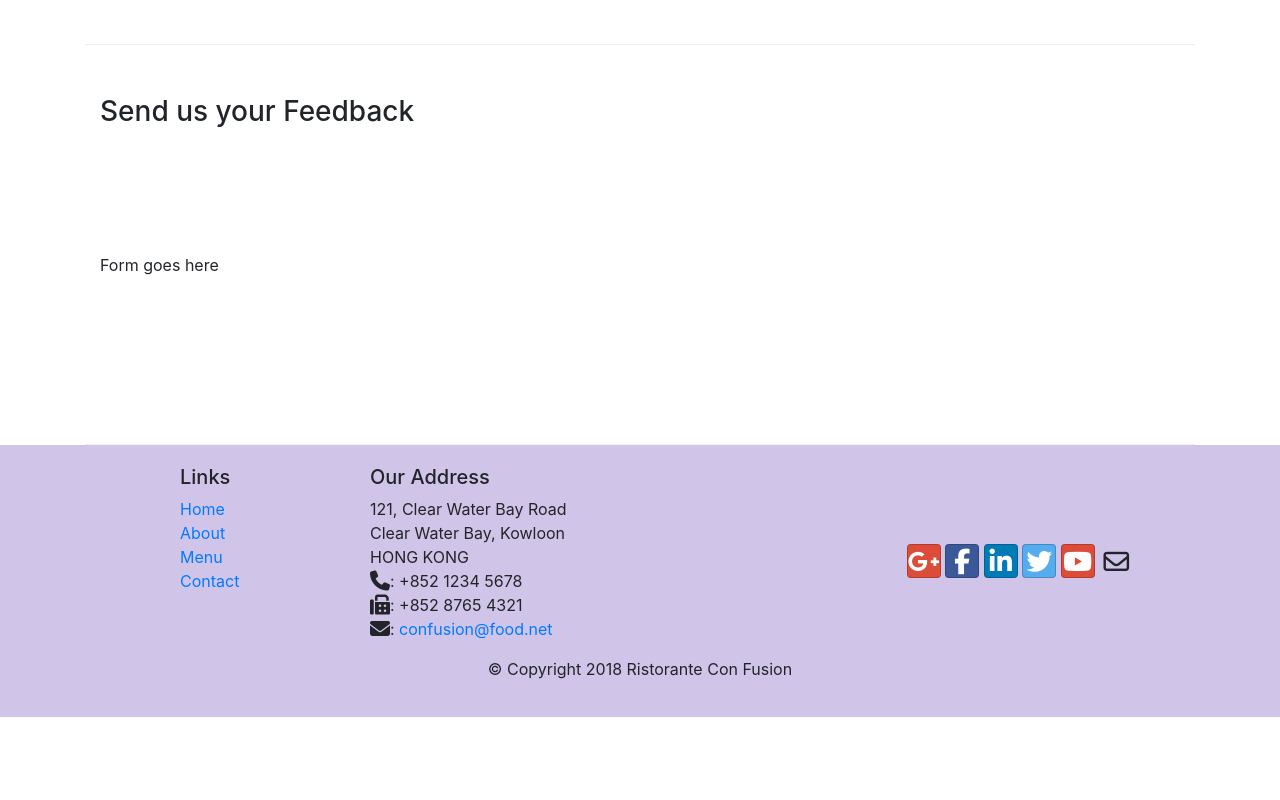
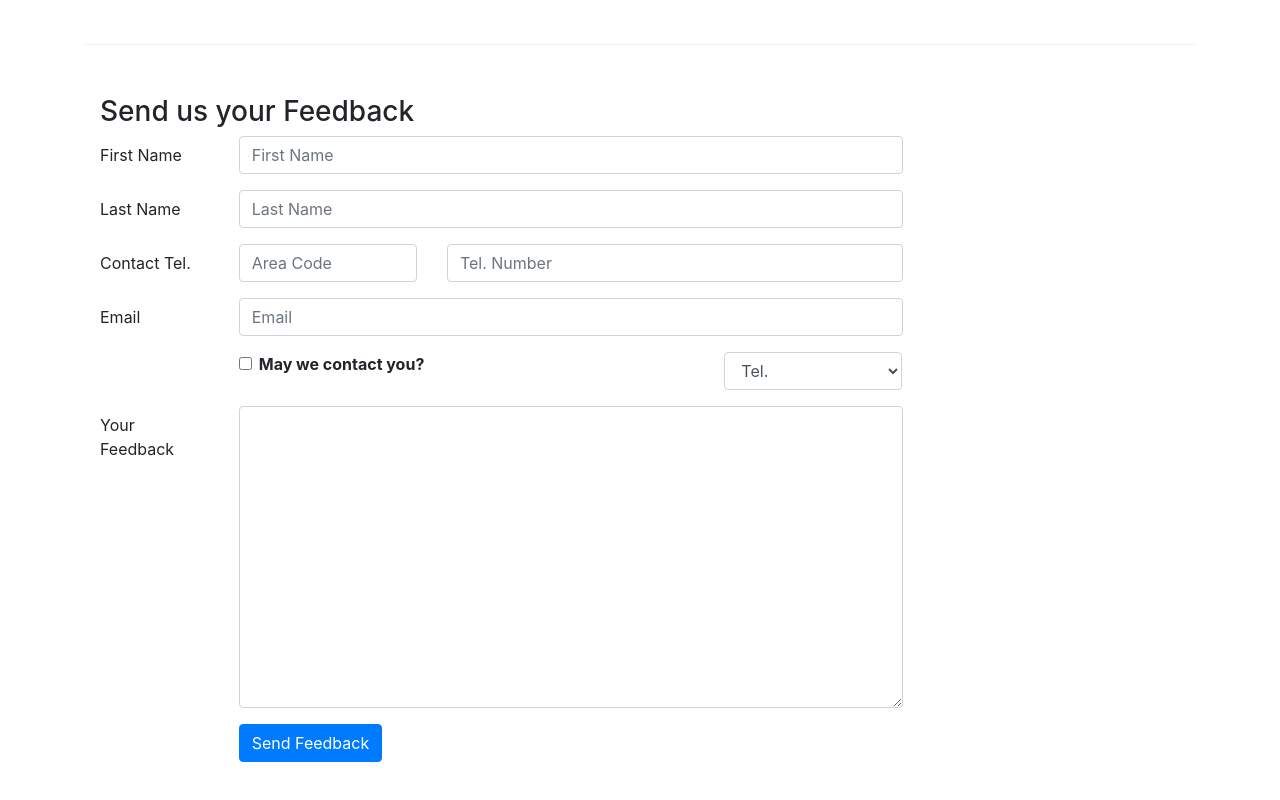
Before and after one commit to Somonnoy44/Front-End-Web-UI-Frameworks-and-Tools-Bootstrap-4, a plain HTML site: page contactus.html in a window 1280 px wide. Shown: the part 820-1620 px from the top of the page. Before the commit the page ends 1537 px from the top, so only its background shows below. Drawn offline with nearby package versions, Linux system fonts and the light colour scheme.

Commit message:
Forms
Added form in the contactus.html page

```diff
--- a/contactus.html
+++ b/contactus.html
@@ -92,7 +92,67 @@
               <h3>Send us your Feedback</h3>
            </div>
             <div class="col-12 col-md-9">
-                Form goes here
+                <form>
+                    <div class="form-group row">
+                        <label for="firstname" class="col-md-2 col-form-label">First Name </label>
+                        <div class="col-md-10">
+                            <input type="text" class="form-control" id="firstname" name="firstname" placeholder="First Name">
+                        </div>
+                    </div>
+                    <div class="form-group row">
+                        <label for="lastname" class="col-md-2 col-form-label">Last Name </label>
+                        <div class="col-md-10">
+                            <input type="text" class="form-control" id="lastname" name="lastname" placeholder="Last Name">
+                        </div>
+                    </div>
+                       <div class="form-group row">
+                        <label for="telnum" class="col-12 col-md-2 col-form-label">Contact Tel.</label>
+                        <div class="col-5 col-md-3">
+                            <input type="tel" class="form-control" id="areacode" name="areacode" placeholder="Area Code">
+                        </div>
+                        <div class="col-7 col-md-7">
+                            <input type="tel" class="form-control" id="telnum" name="telnum" placeholder="Tel. Number">
+                        </div>
+                    </div>
+                    <div class="form-group row">
+                        <label for="emailid" class="col-md-2 col-form-label">Email</label>
+                        <div class="col-md-10">
+                            <input type="email" class="form-control" id="emailid" name="emailid" placeholder="Email">
+                        </div>
+                    </div>
+                    <div class="form-group row">
+                        <div class="col-md-6 offset-md-2">
+                            <div class="form-check">
+                                <input type="checkbox" class="form-check-input" name="approve" id="approve" value="">
+                                <label class="form-check-label" for="approve">
+                                    <strong>May we contact you?</strong>
+                                </label>
+                            </div>
+                        </div>
+                        <div class="col-md-3 offset-md-1">
+                            <select class="form-control">
+                                <option>Tel.</option>
+                                <option>Email</option>
+                            </select>
+                        </div>
+                    </div>
+
+                    <div class="form-group row">
+                        <label for="feedback" class="col-md-2 col-form-label">Your Feedback</label>
+                        <div class="col-md-10">
+                            <textarea class="form-control" id="feedback" name="feedback" rows="12">
+                            </textarea>
+                        </div>
+                    </div>
+
+                    <div class="form-group row">
+                        <div class="offset-md-2 col-md-10">
+                            <button type="submit" class="btn btn-primary">
+                                Send Feedback
+                            </button>
+                        </div>
+                    </div>
+                </form>
             </div>
              <div class="col-12 col-md">
             </div>
```
